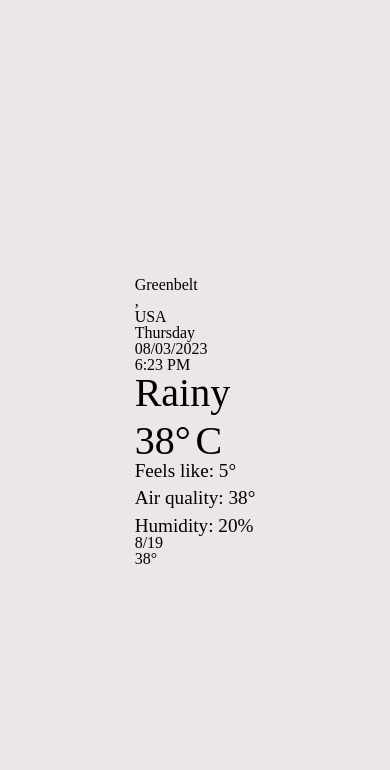
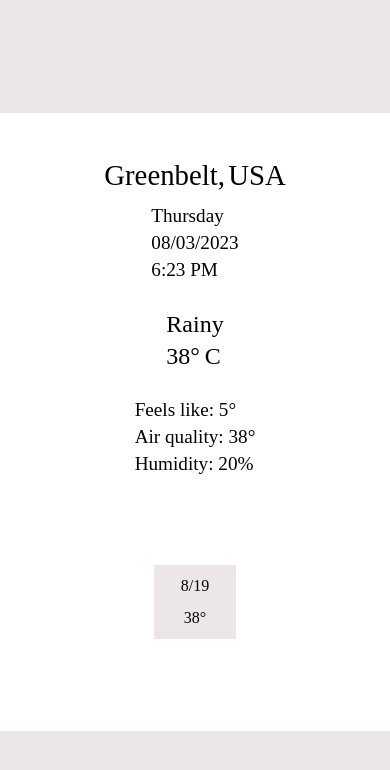
Before and after one commit to MahmoudTalass/weather-app, a website built with webpack: page dist/index.html in a window 390 px wide. Built offline with nearby package versions, Linux system fonts and the light colour scheme.

Commit message:
Structure page using grid and flexbox and style page

```diff
--- a/src/CSS/general-style.css
+++ b/src/CSS/general-style.css
@@ -4,85 +4,123 @@
   align-items: center;
   height: 100vh;
   background-color: #ece6e6;
-    padding: 1rem;
 }
 
-
-/* Weather report container style */
-.weather-container {
+/* all app elements container style */
+.all-info-container {
   background-color: #fff;
-    width: clamp(500px, 50%, 800px);
+  width: clamp(500px, 50%, 1000px);
   padding: 3rem;
   display: grid;
-    gap: 4rem;
+  align-items: center;
+  grid-template-columns: 1fr;
+  grid-template-rows: auto auto;
+  gap: 2rem;
+}
+
+/* Location, date, and time info container styles */
+.location-date-time-info {
+  display: flex;
+  justify-content: space-between;
+  flex-wrap: wrap;
+}
+
+.location-info {
+  display: flex;
+  font-size: 1.8rem;
+}
+
+.location-info > span {
+  margin-right: 0.2rem;
+}
+
+.date-time-info {
+  display: flex;
+  flex-direction: column;
+  gap: 0.5rem;
+  font-size: 1.2rem;
+}
+
+/* Weather Info styles */
+.weather-info {
+  display: grid;
   grid-template-columns: 1fr;
   grid-template-rows: 1fr 1fr;
+  gap: 3rem;
 }
 
 /* Weather forcast of current day styles */
-.today-forcast-container {
+.today-forecast-container {
   display: flex;
   justify-content: space-between;
   flex-wrap: wrap;
   align-items: center;
-    gap: 2rem;
 }
 
 .main-info {
   display: flex;
   flex-direction: column;
-    gap: .5rem;
+  gap: 0.5rem;
 }
 
 .weather-condition {
-    font-size: 2.5rem;
+  font-size: 1.5rem;
 }
 
 .temp-container {
   display: flex;
-    gap: .3rem;
-    font-size: 2.5rem;
+  gap: 0.3rem;
+  font-size: 1.5rem;
 }
 
 .other-info-container {
   font-size: 1.2rem;
   display: flex;
   flex-direction: column;
-    gap: .5rem;
+  gap: 0.5rem;
 }
 
 .other-info {
   display: flex;
-    gap: .3rem;
+  gap: 0.3rem;
 }
 
-
 /* Future forcast styles */
-.future-forcast-container {
+.future-forecast-container {
   display: flex;
   flex-wrap: wrap;
   gap: 1rem;
+  align-items: center;
 }
 
-.future-forcast-item {
+.future-forecast-item {
   display: flex;
   flex-direction: column;
   align-items: center;
   justify-content: center;
   gap: 1rem;
   background-color: #ece6e6;
-    padding: .8rem 1.7rem;
-    max-height: fit-content;
+  padding: 0.8rem 1.7rem;
 }
 
+@media only screen and (max-width: 500px) {
+  .all-info-container {
+    width: 100%;
+  }
 
-@media only screen and (max-width: 410px) {
-    .today-forcast-container {
+  .location-date-time-info {
+    flex-direction: column;
+    align-items: center;
+    gap: 1rem;
+  }
+
+  .today-forecast-container {
+    flex-direction: column;
+    align-items: center;
+    gap: 2rem;
+  }
+
+  .future-forecast-container {
     justify-content: center;
   }
-
-    .future-forcast-container {
-        flex-direction: column;
-        align-items: center;
 }
-}
```
Lines whose indentation alone changed are shown as unchanged.
